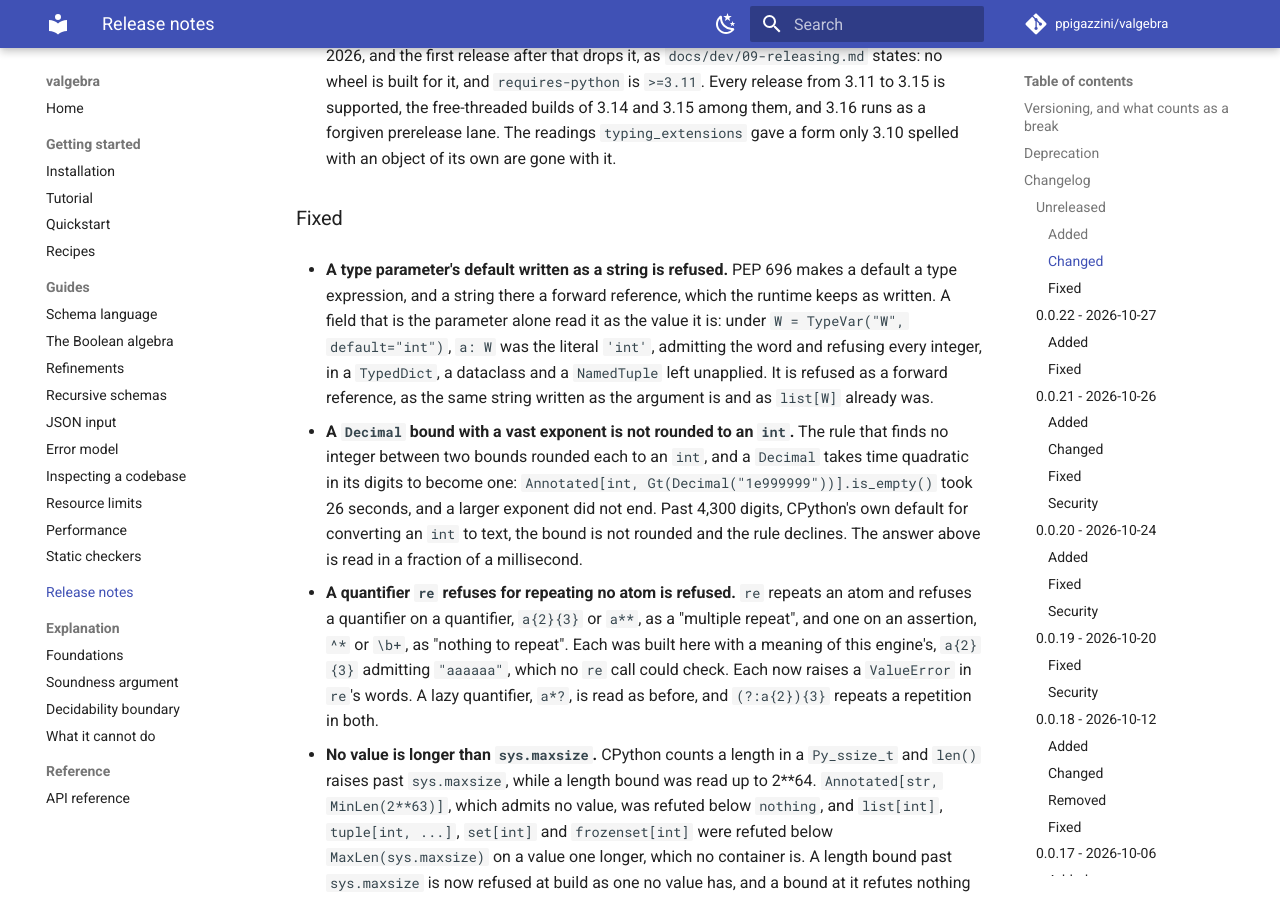
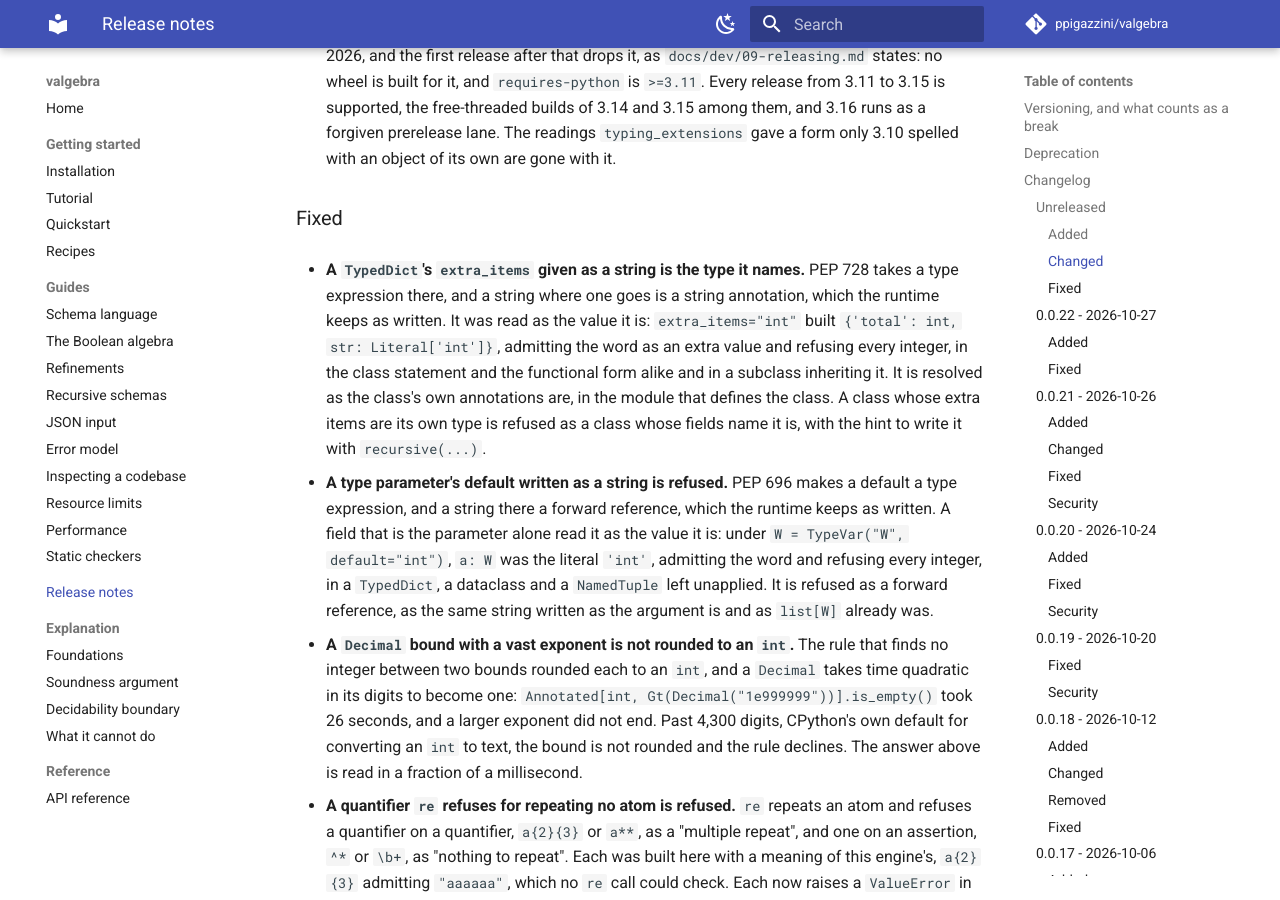
Before and after one commit to ppigazzini/valgebra, an MkDocs documentation site: the page built from docs/12-changelog.md, in a window 1280 px wide and 900 px high, scrolled down 8645 px. Built offline with MkDocs 1.6.1 and Material for MkDocs 9.7.7, drawn with Linux system fonts in a browser that asks for light colours; comment, search, counter and statistics services are not loaded.

Commit message:
fix: a TypedDict's extra_items given as a string is the type it names
PEP 728 takes a type expression for extra_items, and a string where one goes
is a string annotation, which the runtime keeps as written in
__extra_items__. It was read as the value it is: extra_items="int" built a
record whose extra keys admitted the word and refused every integer, in the
class statement, the functional form and a subclass inheriting it. A string
there is resolved as the class's own annotations are, in the module that
defines the class first and in its namespace after. A class whose extra
items are its own type is refused as a class whose fields name it is.

```diff
--- a/CHANGELOG.md
+++ b/CHANGELOG.md
@@ -92,6 +92,7 @@ answer of its own, or a repair to a change not yet released.
 - feat: a meet holding one complement is read as the relation it is
 - feat: a word's length bound is counted by a table built directly
 - fix: a type parameter's default written as a string is refused
+- fix: a TypedDict's extra_items given as a string is the type it names
 
 -->
 
@@ -472,6 +473,17 @@ answer of its own, or a repair to a change not yet released.
   3.10 spelled with an object of its own are gone with it.
 
 ### Fixed
+
+- **A `TypedDict`'s `extra_items` given as a string is the type it names.**
+  PEP 728 takes a type expression there, and a string where one goes is a
+  string annotation, which the runtime keeps as written. It was read as the
+  value it is: `extra_items="int"` built `{'total': int, str: Literal['int']}`,
+  admitting the word as an extra value and refusing every integer, in the
+  class statement and the functional form alike and in a subclass inheriting
+  it. It is resolved as the class's own annotations are, in the module that
+  defines the class. A class whose extra items are its own type is refused as
+  a class whose fields name it is, with the hint to write it with
+  `recursive(...)`.
 
 - **A type parameter's default written as a string is refused.** PEP 696
   makes a default a type expression, and a string there a forward reference,
```
Also changed, not shown: docs/03-schema-language.md (+3 -1 lines), 3 other files.
